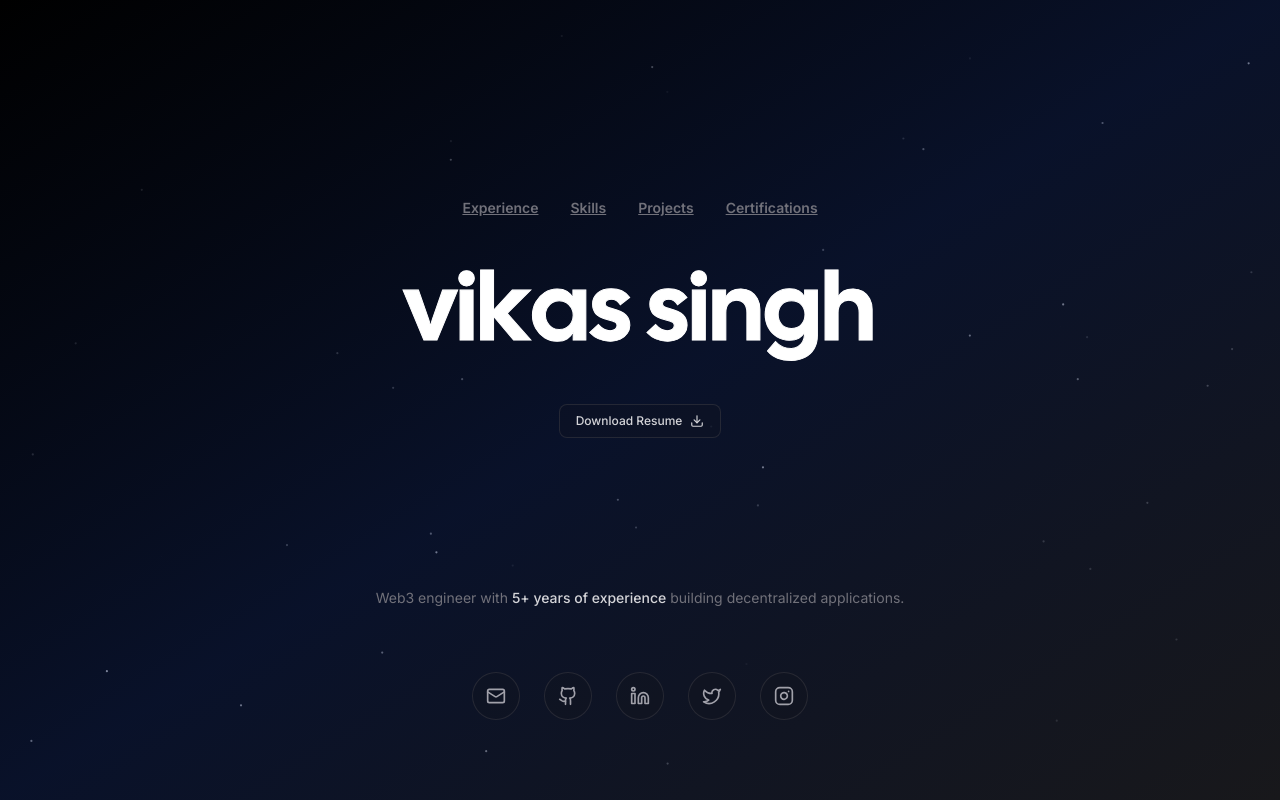
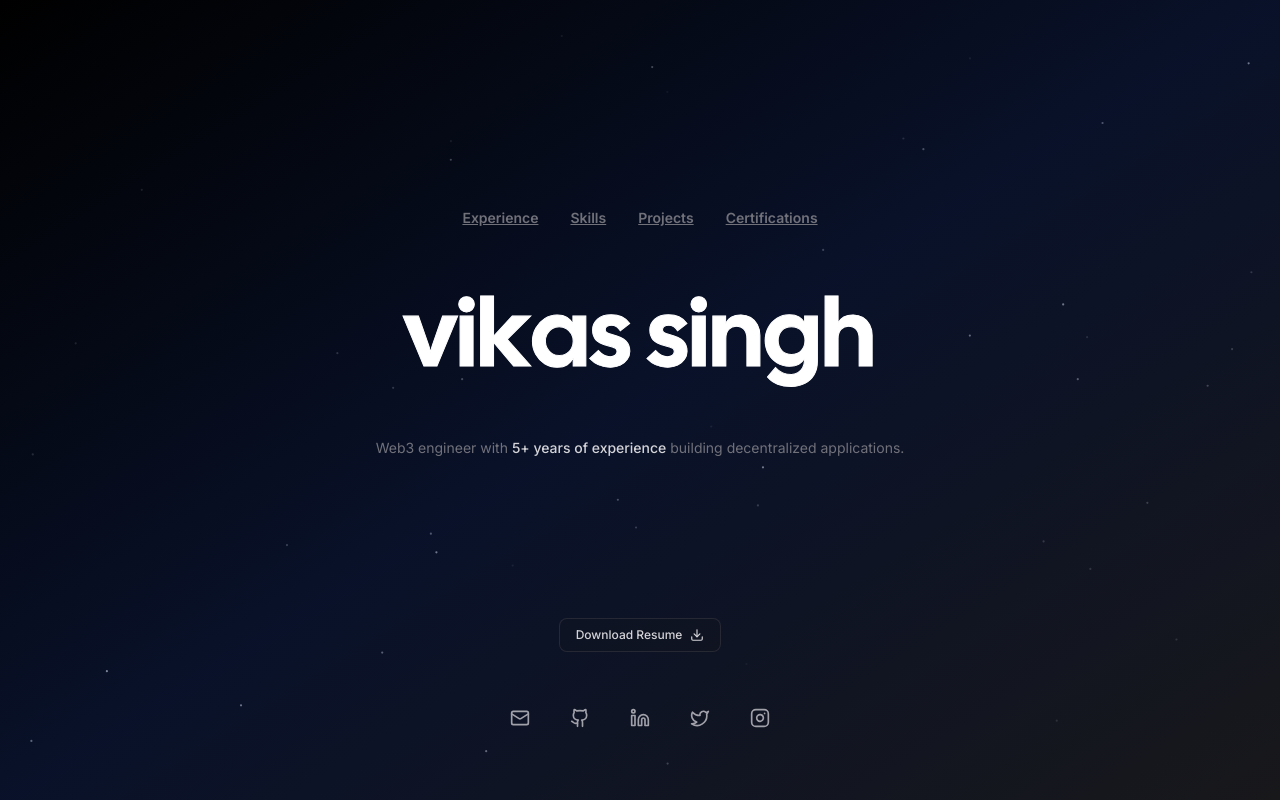
Before and after one commit to ervikassingh/ervikassingh-portfolio, a Next.js app: page / in a window 1280 px wide. Built offline with nearby package versions, Linux system fonts and the light colour scheme; what tailwindcss-debug-screens would draw is missing.

Commit message:
refactor: Clean up and enhance Home and Certifications pages; adjust layout spacing, improve key rendering in certifications, and format URLs for better readability

```diff
--- a/app/certifications/page.tsx
+++ b/app/certifications/page.tsx
@@ -23,8 +23,8 @@ export default function CertificationsPage() {
 				<div className="w-full h-px bg-zinc-800" />
 
 				<div className="grid grid-cols-1 gap-6 mx-auto lg:grid-cols-2">
-					{certifications.map((cert, index) => (
-						<Card key={index}>
+					{certifications.map((cert) => (
+						<Card key={cert.credentialId}>
 							<div className="p-6 md:p-8 flex flex-col h-full">
 								<div>
 									<h3 className="text-xl font-bold text-zinc-100 sm:text-2xl font-display mb-2">
@@ -42,11 +42,8 @@ export default function CertificationsPage() {
 
 									{/* Skills */}
 									<ul className="list-disc list-inside space-y-1 mb-4">
-										{cert.skills.map((skill, skillIndex) => (
-											<li
-												key={skillIndex}
-												className="text-xs text-zinc-400"
-											>
+										{cert.skills.map((skill) => (
+											<li key={skill} className="text-xs text-zinc-400">
 												{skill}
 											</li>
 										))}
--- a/app/page.tsx
+++ b/app/page.tsx
@@ -1,6 +1,13 @@
 import Link from "next/link";
 import React from "react";
-import { Download, Mail, Github, Linkedin, Twitter, Instagram } from "lucide-react";
+import {
+	Download,
+	Mail,
+	Github,
+	Linkedin,
+	Twitter,
+	Instagram,
+} from "lucide-react";
 import Particles from "./components/particles";
 import AnimatedText from "./components/animated-text";
 import socialsData from "../content/socials";
@@ -37,7 +44,7 @@ export default function Home() {
 			/>
 
 			<div className="flex flex-col items-center justify-center flex-1">
-				<nav className="mb-8 animate-fade-in">
+				<nav className="mb-12 animate-fade-in">
 					<ul className="flex items-center justify-center gap-8 text-lg font-semibold">
 						{navigation.map((item) => (
 							<Link
@@ -54,32 +61,31 @@ export default function Home() {
 				<div className="w-screen h-px animate-glow animate-fade-left bg-gradient-to-r from-zinc-300/0 via-zinc-300/50 to-zinc-300/0" />
 				<AnimatedText text="vikas singh" />
 				<div className="w-screen h-px animate-glow animate-fade-right bg-gradient-to-r from-zinc-300/0 via-zinc-300/50 to-zinc-300/0" />
-				<div className="mt-6 animate-fade-in">
-					<Link
-						href="https://drive.google.com/file/d/1emaSFLFhWBOVW-M3pgtejRUMM7LpEIX8/view"
-						target="_blank"
-						className="group inline-flex items-center justify-center px-4 py-2 text-xs font-medium text-zinc-300 border border-zinc-700/50 rounded-lg bg-zinc-900/20 backdrop-blur-sm transition-all duration-500 hover:border-zinc-500/50 hover:bg-zinc-800/30 hover:text-zinc-100 hover:shadow-[0_0_20px_rgba(59,130,246,0.3)]"
-					>
-						<span className="relative">
-							Download Resume
-						</span>
-						<Download className="ml-2 w-3.5 h-3.5" />
-					</Link>
+				<div className="mt-8 text-center animate-fade-in">
+					<h2 className="text-sm text-zinc-500 ">
+						Web3 engineer with{" "}
+						<span className="text-zinc-300 font-medium">
+							5+ years of experience
+						</span>{" "}
+						building decentralized applications.
+					</h2>
 				</div>
 			</div>
-			<div className="mt-auto mb-8 text-center animate-fade-in">
-				<h2 className="text-sm text-zinc-500 ">
-					Web3 engineer with{" "}
-					<span className="text-zinc-300 font-medium">
-						5+ years of experience
-					</span>{" "}
-					building decentralized applications.
-				</h2>
+
+			<div className="mt-auto mb-8 animate-fade-in">
+				<Link
+					href="https://drive.google.com/file/d/1emaSFLFhWBOVW-M3pgtejRUMM7LpEIX8/view"
+					target="_blank"
+					className="group inline-flex items-center justify-center px-4 py-2 text-xs font-medium text-zinc-300 border border-zinc-700/50 rounded-lg bg-zinc-900/20 backdrop-blur-sm transition-all duration-500 hover:border-zinc-500/50 hover:bg-zinc-800/30 hover:text-zinc-100 hover:shadow-[0_0_20px_rgba(59,130,246,0.3)]"
+				>
+					<span className="relative">Download Resume</span>
+					<Download className="ml-2 w-3.5 h-3.5" />
+				</Link>
 			</div>
 
-			<footer className="mt-auto w-full px-6 py-8 animate-fade-in">
+			<footer className="mt-auto w-full px-6 py-6 animate-fade-in">
 				<div className="max-w-7xl mx-auto">
-					<div className="flex items-center justify-center gap-4 md:gap-6">
+					<div className="flex items-center justify-center gap-8 md:gap-10">
 						{socials.map((social) => (
 							<Link
 								key={social.label}
@@ -87,7 +93,7 @@ export default function Home() {
 								target="_blank"
 								rel="noopener noreferrer"
 								aria-label={social.label}
-								className="group flex items-center justify-center w-12 h-12 rounded-full border border-zinc-700/50 bg-zinc-900/20 backdrop-blur-sm transition-all duration-300 hover:border-zinc-500/50 hover:bg-zinc-800/30 text-zinc-400 hover:text-zinc-200 hover:scale-110"
+								className="group flex items-center justify-center transition-all duration-300 text-zinc-400 hover:text-zinc-200 hover:scale-110"
 							>
 								{social.icon}
 							</Link>
```
Also changed, not shown: content/certifications/index.ts (+6 -3 lines).
